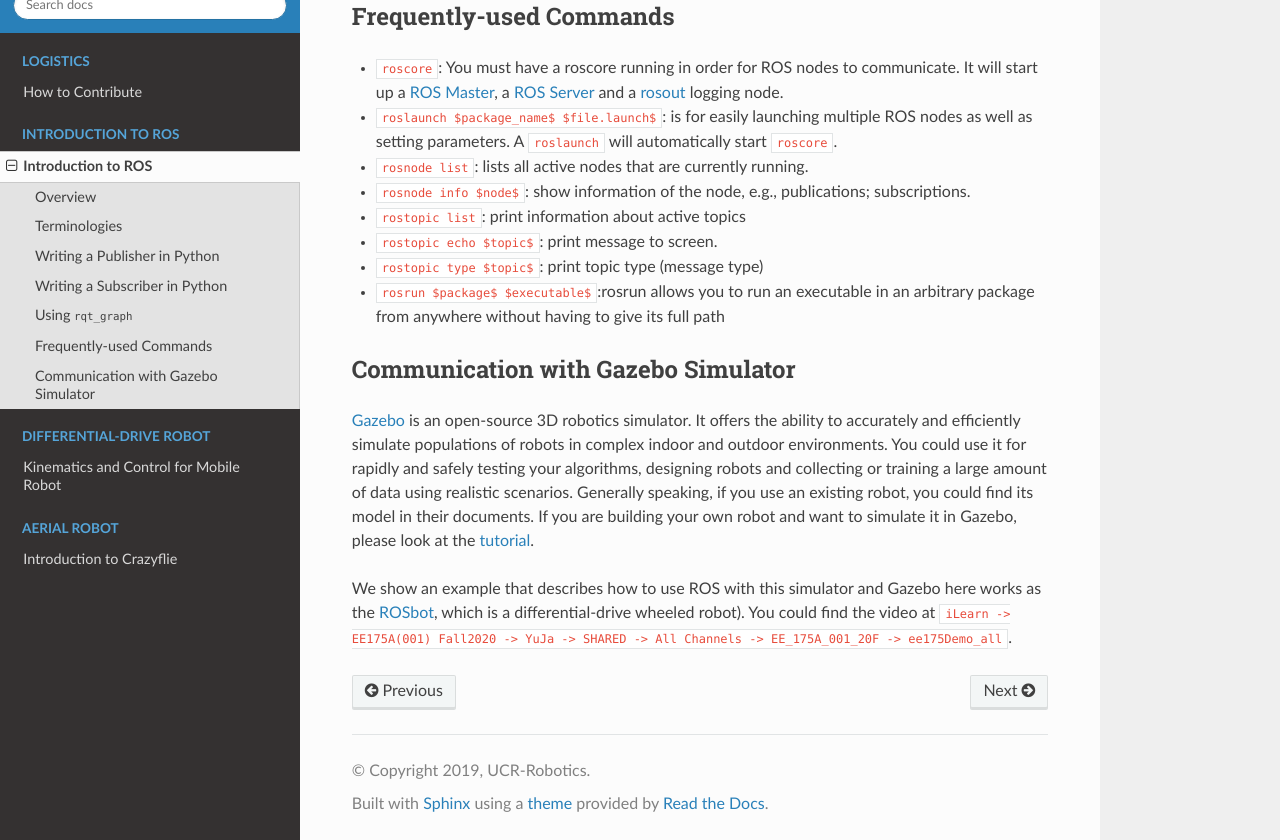
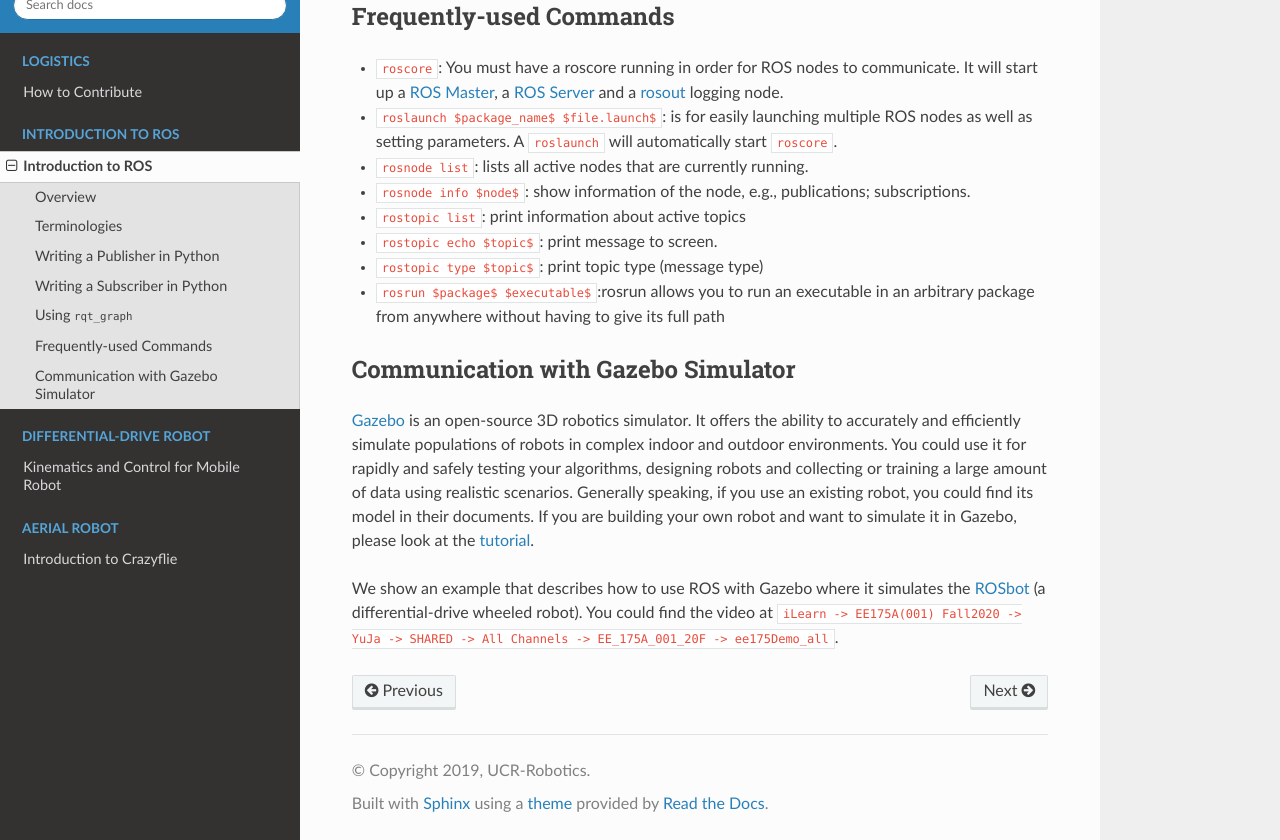
Before and after one commit to UCR-Robotics/UCR-Robotics, a Sphinx documentation site: the page built from docs/intro_ros.rst, in a window 1280 px wide and 900 px high, scrolled down 4919 px, cut to the strip 60-900 px from the top of the window. Built offline with Sphinx 7.4.7 and the Read the Docs theme 2.0.0, drawn with Linux system fonts in a browser that asks for light colours.

Commit message:
Update intro_ros.rst

```diff
--- a/docs/intro_ros.rst
+++ b/docs/intro_ros.rst
@@ -232,7 +232,7 @@ If you are building your own robot and want to simulate it in Gazebo, please loo
 .. _Gazebo: http://gazebosim.org/tutorials
 .. _tutorial: http://gazebosim.org/tutorials?cat=build_robot
 
-We show an example that describes how to use ROS with this simulator and Gazebo here works as the `ROSbot`_, which is a differential-drive wheeled robot). You could find the video at
+We show an example that describes how to use ROS with Gazebo where it simulates the `ROSbot`_ (a differential-drive wheeled robot). You could find the video at
 ``iLearn -> EE175A(001) Fall2020 -> YuJa -> SHARED -> All Channels -> EE_175A_001_20F -> ee175Demo_all``.
 
 .. _ROSbot: https://husarion.com/manuals/rosbot-manual/#ros-api
```
